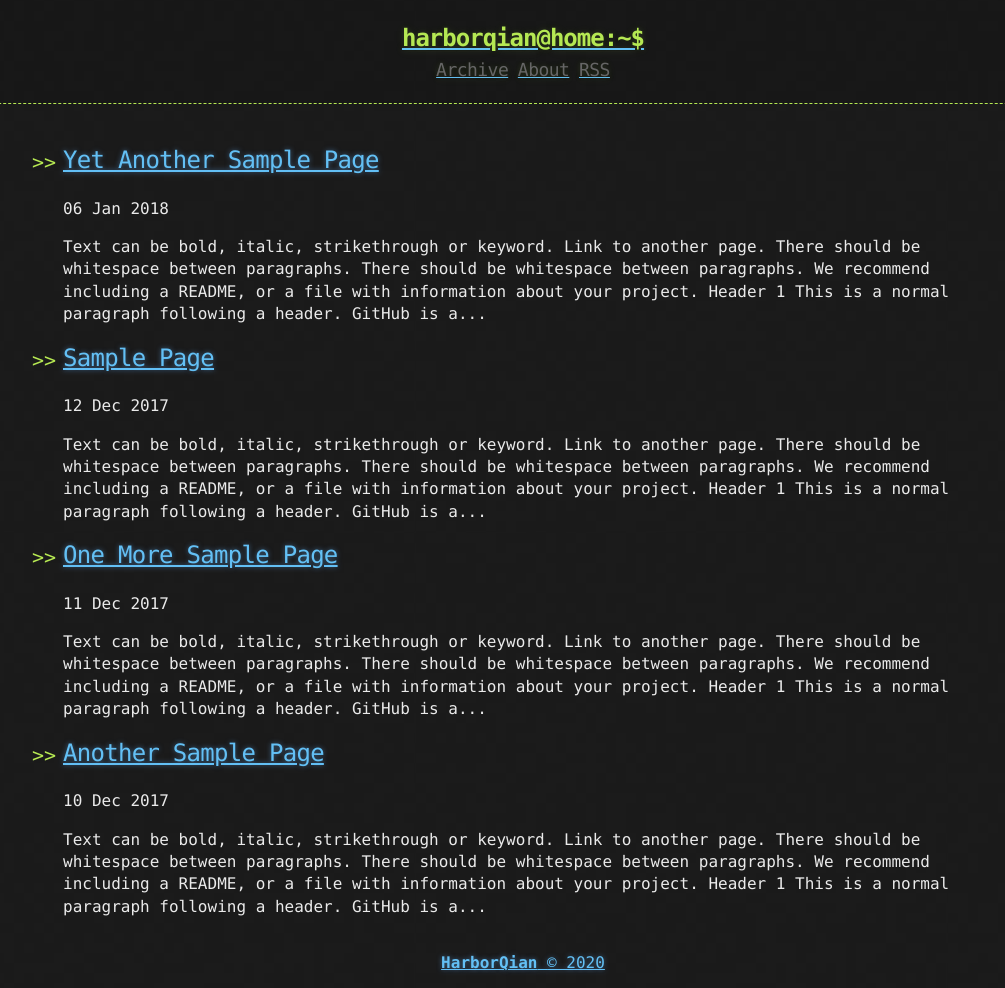
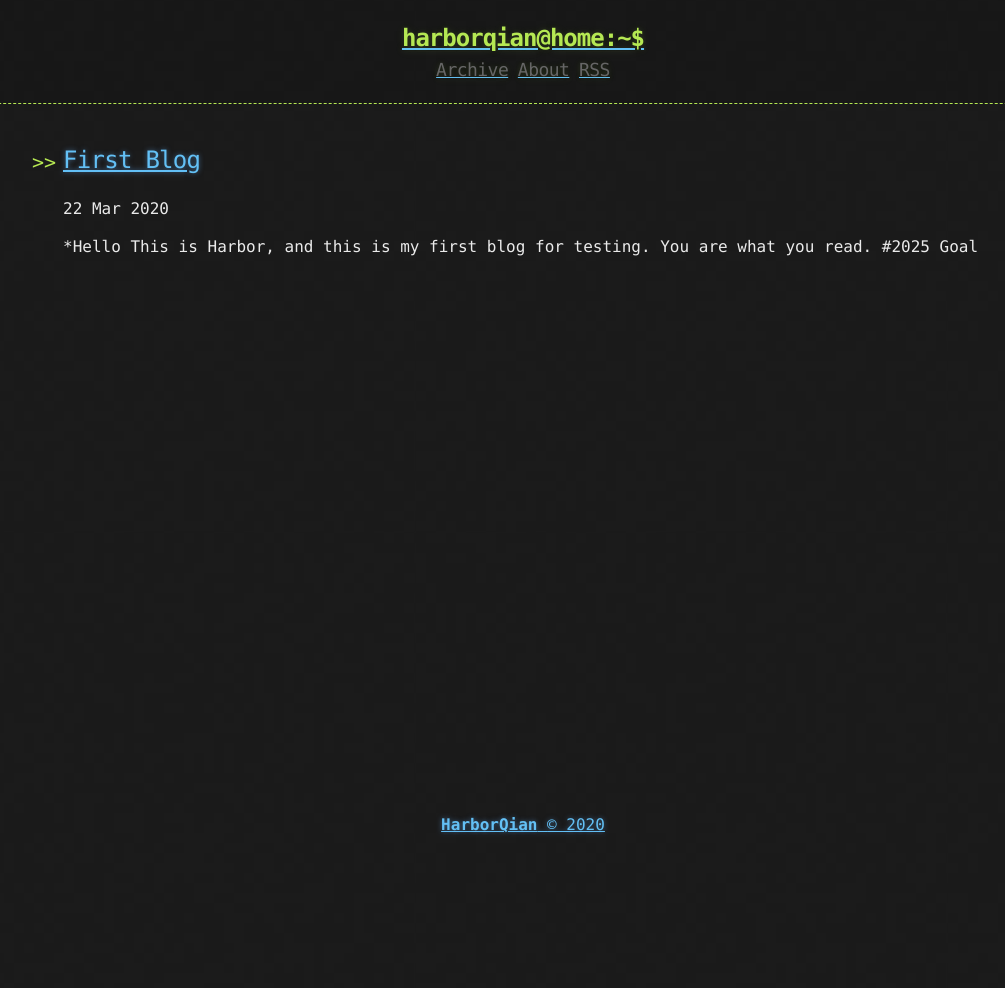
Before and after one commit to harborqian/harborqian.github.io, a Jekyll site: the page built from index.html, in a window 1280 px wide. Shown: the whole page, without its empty margins (117-1122 px from the left). Built offline with Jekyll 4.4.1, drawn with Linux system fonts in a browser that asks for light colours; the list of posts is cut into pages by our own code; after the commit the page ends 900 px from its top, so only the background shows below that.

Commit message:
first blog test

````diff
--- a/_posts/2017-12-10-Another-Sample-Page.md
+++ /dev/null
@@ -1,124 +0,0 @@
----
-title: Another Sample Page
-published: true
----
-
-Text can be **bold**, _italic_, ~~strikethrough~~ or `keyword`.
-
-[Link to another page](another-page).
-
-There should be whitespace between paragraphs.
-
-There should be whitespace between paragraphs. We recommend including a README, or a file with information about your project.
-
-# [](#header-1)Header 1
-
-This is a normal paragraph following a header. GitHub is a code hosting platform for version control and collaboration. It lets you and others work together on projects from anywhere.
-
-## [](#header-2)Header 2
-
-> This is a blockquote following a header.
->
-> When something is important enough, you do it even if the odds are not in your favor.
-
-### [](#header-3)Header 3
-
-```js
-// Javascript code with syntax highlighting.
-var fun = function lang(l) {
-  dateformat.i18n = require('./lang/' + l)
-  return true;
-}
-```
-
-```ruby
-# Ruby code with syntax highlighting
-GitHubPages::Dependencies.gems.each do |gem, version|
-  s.add_dependency(gem, "= #{version}")
-end
-```
-
-#### [](#header-4)Header 4
-
-*   This is an unordered list following a header.
-*   This is an unordered list following a header.
-*   This is an unordered list following a header.
-
-##### [](#header-5)Header 5
-
-1.  This is an ordered list following a header.
-2.  This is an ordered list following a header.
-3.  This is an ordered list following a header.
-
-###### [](#header-6)Header 6
-
-| head1        | head two          | three |
-|:-------------|:------------------|:------|
-| ok           | good swedish fish | nice  |
-| out of stock | good and plenty   | nice  |
-| ok           | good `oreos`      | hmm   |
-| ok           | good `zoute` drop | yumm  |
-
-### There's a horizontal rule below this.
-
-* * *
-
-### Here is an unordered list:
-
-*   Item foo
-*   Item bar
-*   Item baz
-*   Item zip
-
-### And an ordered list:
-
-1.  Item one
-1.  Item two
-1.  Item three
-1.  Item four
-
-### And a nested list:
-
-- level 1 item
-  - level 2 item
-  - level 2 item
-    - level 3 item
-    - level 3 item
-- level 1 item
-  - level 2 item
-  - level 2 item
-  - level 2 item
-- level 1 item
-  - level 2 item
-  - level 2 item
-- level 1 item
-
-### Small image
-
-![](https://assets-cdn.github.com/images/icons/emoji/octocat.png)
-
-### Large image
-
-![](https://guides.github.com/activities/hello-world/branching.png)
-
-
-### Definition lists can be used with HTML syntax.
-
-<dl>
-<dt>Name</dt>
-<dd>Godzilla</dd>
-<dt>Born</dt>
-<dd>1952</dd>
-<dt>Birthplace</dt>
-<dd>Japan</dd>
-<dt>Color</dt>
-<dd>Green</dd>
-</dl>
-
-```
-Long, single-line code blocks should not wrap. They should horizontally scroll if they are too long. This line should be long enough to demonstrate this.
-```
-
-```
-The final element.
-```
--- a/_posts/2017-12-11-One-More-Sample-Page.md
+++ /dev/null
@@ -1,124 +0,0 @@
----
-title: One More Sample Page
-published: true
----
-
-Text can be **bold**, _italic_, ~~strikethrough~~ or `keyword`.
-
-[Link to another page](another-page).
-
-There should be whitespace between paragraphs.
-
-There should be whitespace between paragraphs. We recommend including a README, or a file with information about your project.
-
-# [](#header-1)Header 1
-
-This is a normal paragraph following a header. GitHub is a code hosting platform for version control and collaboration. It lets you and others work together on projects from anywhere.
-
-## [](#header-2)Header 2
-
-> This is a blockquote following a header.
->
-> When something is important enough, you do it even if the odds are not in your favor.
-
-### [](#header-3)Header 3
-
-```js
-// Javascript code with syntax highlighting.
-var fun = function lang(l) {
-  dateformat.i18n = require('./lang/' + l)
-  return true;
-}
-```
-
-```ruby
-# Ruby code with syntax highlighting
-GitHubPages::Dependencies.gems.each do |gem, version|
-  s.add_dependency(gem, "= #{version}")
-end
-```
-
-#### [](#header-4)Header 4
-
-*   This is an unordered list following a header.
-*   This is an unordered list following a header.
-*   This is an unordered list following a header.
-
-##### [](#header-5)Header 5
-
-1.  This is an ordered list following a header.
-2.  This is an ordered list following a header.
-3.  This is an ordered list following a header.
-
-###### [](#header-6)Header 6
-
-| head1        | head two          | three |
-|:-------------|:------------------|:------|
-| ok           | good swedish fish | nice  |
-| out of stock | good and plenty   | nice  |
-| ok           | good `oreos`      | hmm   |
-| ok           | good `zoute` drop | yumm  |
-
-### There's a horizontal rule below this.
-
-* * *
-
-### Here is an unordered list:
-
-*   Item foo
-*   Item bar
-*   Item baz
-*   Item zip
-
-### And an ordered list:
-
-1.  Item one
-1.  Item two
-1.  Item three
-1.  Item four
-
-### And a nested list:
-
-- level 1 item
-  - level 2 item
-  - level 2 item
-    - level 3 item
-    - level 3 item
-- level 1 item
-  - level 2 item
-  - level 2 item
-  - level 2 item
-- level 1 item
-  - level 2 item
-  - level 2 item
-- level 1 item
-
-### Small image
-
-![](https://assets-cdn.github.com/images/icons/emoji/octocat.png)
-
-### Large image
-
-![](https://guides.github.com/activities/hello-world/branching.png)
-
-
-### Definition lists can be used with HTML syntax.
-
-<dl>
-<dt>Name</dt>
-<dd>Godzilla</dd>
-<dt>Born</dt>
-<dd>1952</dd>
-<dt>Birthplace</dt>
-<dd>Japan</dd>
-<dt>Color</dt>
-<dd>Green</dd>
-</dl>
-
-```
-Long, single-line code blocks should not wrap. They should horizontally scroll if they are too long. This line should be long enough to demonstrate this.
-```
-
-```
-The final element.
-```
--- a/_posts/2017-12-12-Sample-Page.md
+++ /dev/null
@@ -1,124 +0,0 @@
----
-title: Sample Page
-published: true
----
-
-Text can be **bold**, _italic_, ~~strikethrough~~ or `keyword`.
-
-[Link to another page](another-page).
-
-There should be whitespace between paragraphs.
-
-There should be whitespace between paragraphs. We recommend including a README, or a file with information about your project.
-
-# [](#header-1)Header 1
-
-This is a normal paragraph following a header. GitHub is a code hosting platform for version control and collaboration. It lets you and others work together on projects from anywhere.
-
-## [](#header-2)Header 2
-
-> This is a blockquote following a header.
->
-> When something is important enough, you do it even if the odds are not in your favor.
-
-### [](#header-3)Header 3
-
-```js
-// Javascript code with syntax highlighting.
-var fun = function lang(l) {
-  dateformat.i18n = require('./lang/' + l)
-  return true;
-}
-```
-
-```ruby
-# Ruby code with syntax highlighting
-GitHubPages::Dependencies.gems.each do |gem, version|
-  s.add_dependency(gem, "= #{version}")
-end
-```
-
-#### [](#header-4)Header 4
-
-*   This is an unordered list following a header.
-*   This is an unordered list following a header.
-*   This is an unordered list following a header.
-
-##### [](#header-5)Header 5
-
-1.  This is an ordered list following a header.
-2.  This is an ordered list following a header.
-3.  This is an ordered list following a header.
-
-###### [](#header-6)Header 6
-
-| head1        | head two          | three |
-|:-------------|:------------------|:------|
-| ok           | good swedish fish | nice  |
-| out of stock | good and plenty   | nice  |
-| ok           | good `oreos`      | hmm   |
-| ok           | good `zoute` drop | yumm  |
-
-### There's a horizontal rule below this.
-
-* * *
-
-### Here is an unordered list:
-
-*   Item foo
-*   Item bar
-*   Item baz
-*   Item zip
-
-### And an ordered list:
-
-1.  Item one
-1.  Item two
-1.  Item three
-1.  Item four
-
-### And a nested list:
-
-- level 1 item
-  - level 2 item
-  - level 2 item
-    - level 3 item
-    - level 3 item
-- level 1 item
-  - level 2 item
-  - level 2 item
-  - level 2 item
-- level 1 item
-  - level 2 item
-  - level 2 item
-- level 1 item
-
-### Small image
-
-![](https://assets-cdn.github.com/images/icons/emoji/octocat.png)
-
-### Large image
-
-![](https://guides.github.com/activities/hello-world/branching.png)
-
-
-### Definition lists can be used with HTML syntax.
-
-<dl>
-<dt>Name</dt>
-<dd>Godzilla</dd>
-<dt>Born</dt>
-<dd>1952</dd>
-<dt>Birthplace</dt>
-<dd>Japan</dd>
-<dt>Color</dt>
-<dd>Green</dd>
-</dl>
-
-```
-Long, single-line code blocks should not wrap. They should horizontally scroll if they are too long. This line should be long enough to demonstrate this.
-```
-
-```
-The final element.
-```
--- a/_posts/2018-01-06-Yet-Another-Sample-Page.md
+++ /dev/null
@@ -1,124 +0,0 @@
----
-title: Yet Another Sample Page
-published: true
----
-
-Text can be **bold**, _italic_, ~~strikethrough~~ or `keyword`.
-
-[Link to another page](another-page).
-
-There should be whitespace between paragraphs.
-
-There should be whitespace between paragraphs. We recommend including a README, or a file with information about your project.
-
-# [](#header-1)Header 1
-
-This is a normal paragraph following a header. GitHub is a code hosting platform for version control and collaboration. It lets you and others work together on projects from anywhere.
-
-## [](#header-2)Header 2
-
-> This is a blockquote following a header.
->
-> When something is important enough, you do it even if the odds are not in your favor.
-
-### [](#header-3)Header 3
-
-```js
-// Javascript code with syntax highlighting.
-var fun = function lang(l) {
-  dateformat.i18n = require('./lang/' + l)
-  return true;
-}
-```
-
-```ruby
-# Ruby code with syntax highlighting
-GitHubPages::Dependencies.gems.each do |gem, version|
-  s.add_dependency(gem, "= #{version}")
-end
-```
-
-#### [](#header-4)Header 4
-
-*   This is an unordered list following a header.
-*   This is an unordered list following a header.
-*   This is an unordered list following a header.
-
-##### [](#header-5)Header 5
-
-1.  This is an ordered list following a header.
-2.  This is an ordered list following a header.
-3.  This is an ordered list following a header.
-
-###### [](#header-6)Header 6
-
-| head1        | head two          | three |
-|:-------------|:------------------|:------|
-| ok           | good swedish fish | nice  |
-| out of stock | good and plenty   | nice  |
-| ok           | good `oreos`      | hmm   |
-| ok           | good `zoute` drop | yumm  |
-
-### There's a horizontal rule below this.
-
-* * *
-
-### Here is an unordered list:
-
-*   Item foo
-*   Item bar
-*   Item baz
-*   Item zip
-
-### And an ordered list:
-
-1.  Item one
-1.  Item two
-1.  Item three
-1.  Item four
-
-### And a nested list:
-
-- level 1 item
-  - level 2 item
-  - level 2 item
-    - level 3 item
-    - level 3 item
-- level 1 item
-  - level 2 item
-  - level 2 item
-  - level 2 item
-- level 1 item
-  - level 2 item
-  - level 2 item
-- level 1 item
-
-### Small image
-
-![](https://assets-cdn.github.com/images/icons/emoji/octocat.png)
-
-### Large image
-
-![](https://guides.github.com/activities/hello-world/branching.png)
-
-
-### Definition lists can be used with HTML syntax.
-
-<dl>
-<dt>Name</dt>
-<dd>Godzilla</dd>
-<dt>Born</dt>
-<dd>1952</dd>
-<dt>Birthplace</dt>
-<dd>Japan</dd>
-<dt>Color</dt>
-<dd>Green</dd>
-</dl>
-
-```
-Long, single-line code blocks should not wrap. They should horizontally scroll if they are too long. This line should be long enough to demonstrate this.
-```
-
-```
-The final element.
-```
--- /dev/null
+++ b/_posts/2020-3-22-First-Blog.md
@@ -0,0 +1,12 @@
+---
+title: First Blog
+published: true
+---
+
+**Hello*
+
+This is Harbor, and this is my first blog for testing.
+
+You are what you read.
+
+#2025 Goal
--- a/about.md
+++ b/about.md
@@ -2,5 +2,4 @@
 layout: page
 title: About
 ---
-
-Something about me.
+Hello, this is HarborQian, performance verification engineer working computer graphics chips.
````
